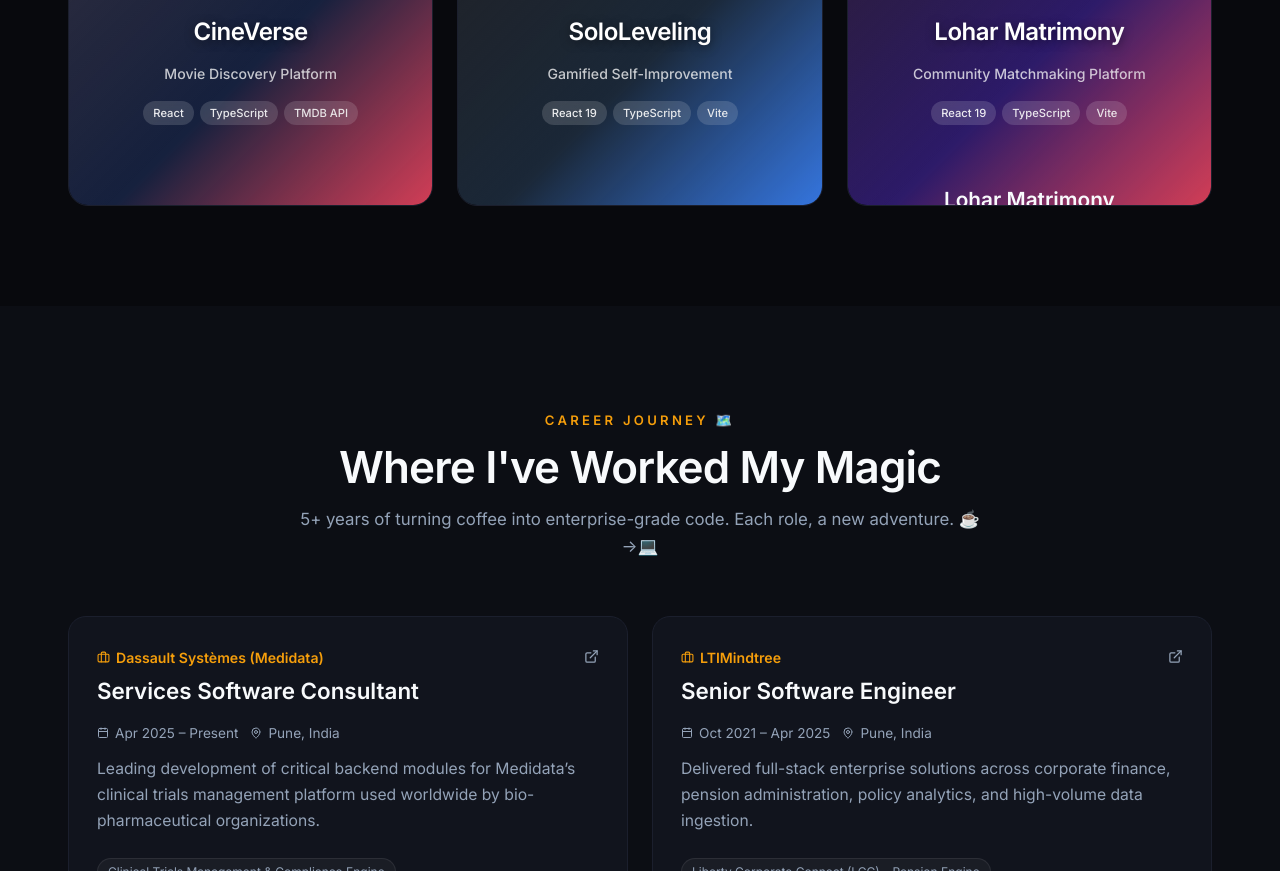
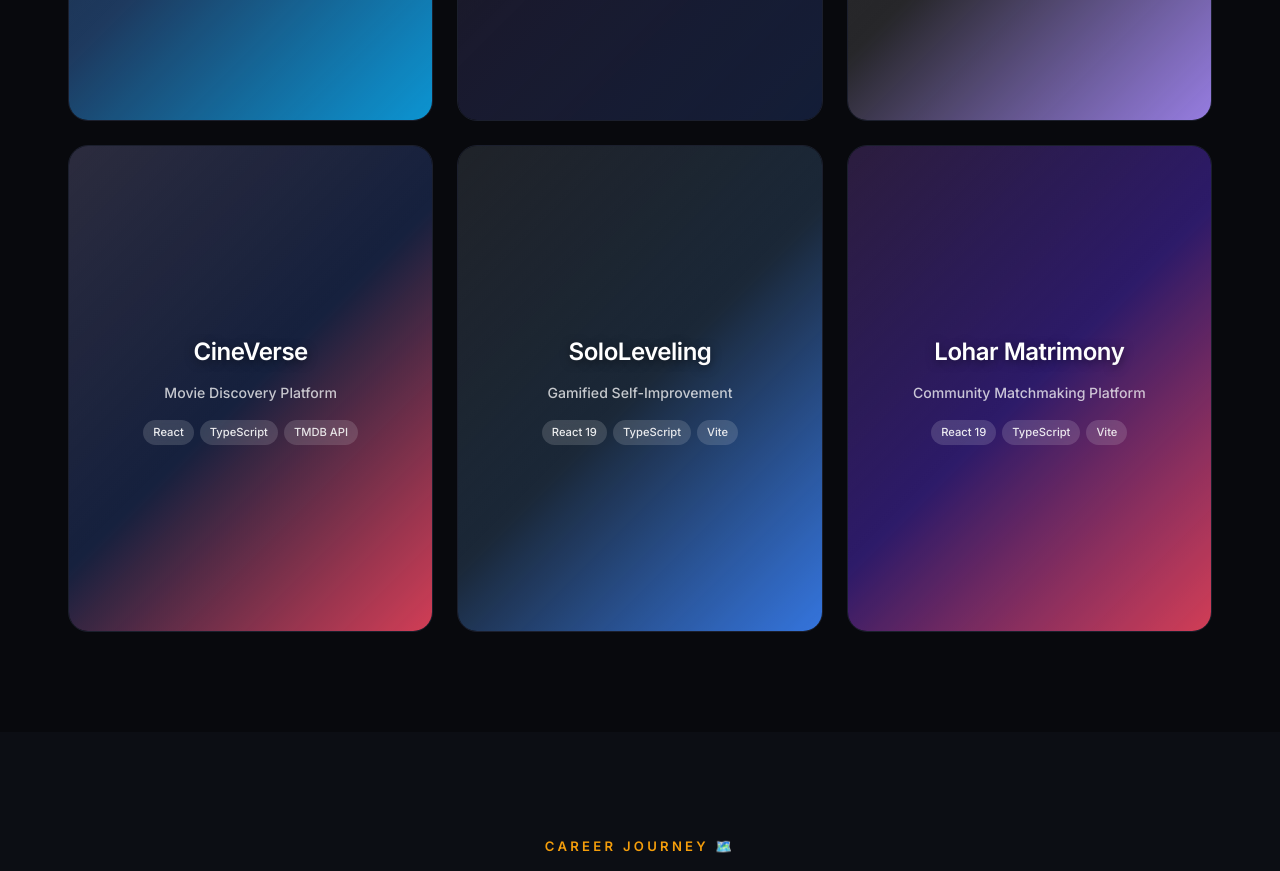
Before and after one commit to manish005/Portfolio, a Next.js app: page / in a window 1280 px wide. Shown: the part 3300-4171 px from the top of the page. Built offline with nearby package versions, Linux system fonts and the light colour scheme; a web font is replaced by a local one.

Commit message:
fix: taller personal project cards, remove source button and irrelevant GitHub links from experience

```diff
--- a/app/components/Experience.jsx
+++ b/app/components/Experience.jsx
@@ -1,7 +1,7 @@
 'use client';
 
 import { useState } from 'react';
-import { Briefcase, Calendar, MapPin, CheckCircle2, X, ExternalLink, Layers } from 'lucide-react';
+import { Briefcase, Calendar, MapPin, CheckCircle2, X, Layers } from 'lucide-react';
 import { experience } from '../../lib/data';
 
 function ExperienceModal({ job, onClose }) {
@@ -15,15 +15,6 @@
 
         <div className="modal-header">
           <span className="company-tag"><Briefcase size={13} /> {job.company}</span>
-          <a
-            href="https://github.com/manish005"
-            target="_blank"
-            rel="noopener noreferrer"
-            className="modal-gh-link"
-            title="GitHub Profile"
-          >
-            <ExternalLink size={14} /> GitHub
-          </a>
         </div>
 
         <h2 className="modal-title">{job.title}</h2>
@@ -60,14 +51,6 @@
         </div>
 
         <div className="modal-footer">
-          <a
-            href="https://github.com/manish005"
-            target="_blank"
-            rel="noopener noreferrer"
-            className="btn btn-theme-primary btn-pill btn-sm"
-          >
-            <ExternalLink size={14} /> View GitHub
-          </a>
           <button className="btn btn-theme-outline btn-pill btn-sm" onClick={onClose}>
             Close
           </button>
@@ -104,15 +87,6 @@
                     </div>
                     <h3 className="job-role-title">{job.title}</h3>
                   </div>
-                  <a
-                    href="https://github.com/manish005"
-                    target="_blank"
-                    rel="noopener noreferrer"
-                    className="icon-link exp-ext-link"
-                    title="View Experience on GitHub"
-                  >
-                    <ExternalLink size={15} />
-                  </a>
                 </div>
 
                 <div className="meta-pills" style={{ marginBottom: '12px' }}>
--- a/app/components/PersonalProjects.jsx
+++ b/app/components/PersonalProjects.jsx
@@ -1,6 +1,6 @@
 'use client';
 
-import { Code2, ArrowRight } from 'lucide-react';
+import { ArrowRight } from 'lucide-react';
 import { personalProjects } from '../../lib/data';
 
 function ProjectCard({ project }) {
@@ -39,15 +39,6 @@
             <span className="pp-visit-btn">
               Visit Project <ArrowRight size={14} />
             </span>
-            <a
-              href={project.githubUrl}
-              target="_blank"
-              rel="noopener noreferrer"
-              className="pp-github-btn"
-              onClick={(e) => e.stopPropagation()}
-            >
-              <Code2 size={14} /> Source
-            </a>
           </div>
         </div>
       </div>
--- a/app/globals.css
+++ b/app/globals.css
@@ -1302,7 +1302,7 @@
   display: block;
   border-radius: 20px;
   overflow: hidden;
-  aspect-ratio: 4 / 3;
+  aspect-ratio: 3 / 4;
   cursor: pointer;
   text-decoration: none;
   border: 1px solid var(--border);
```
